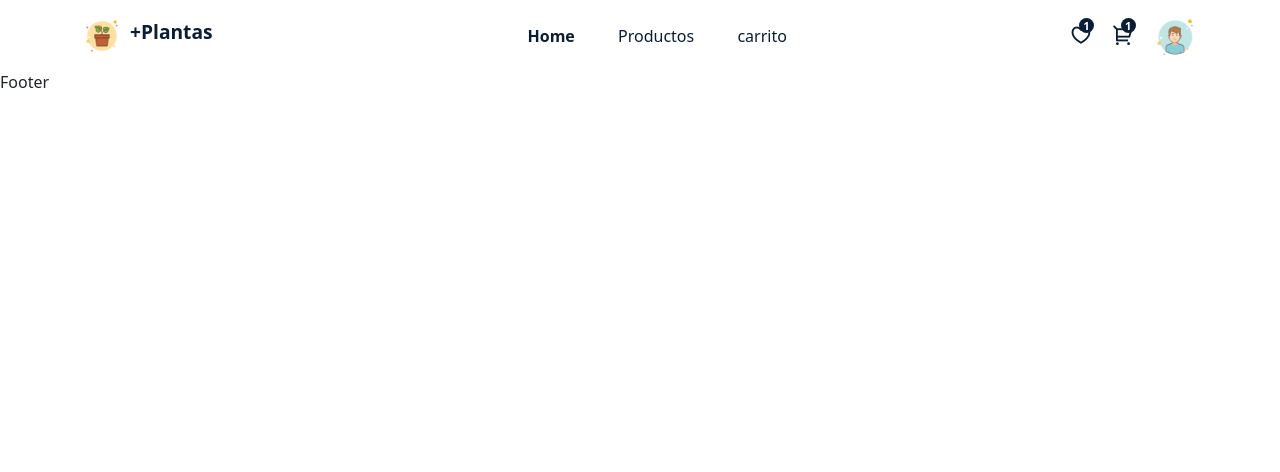
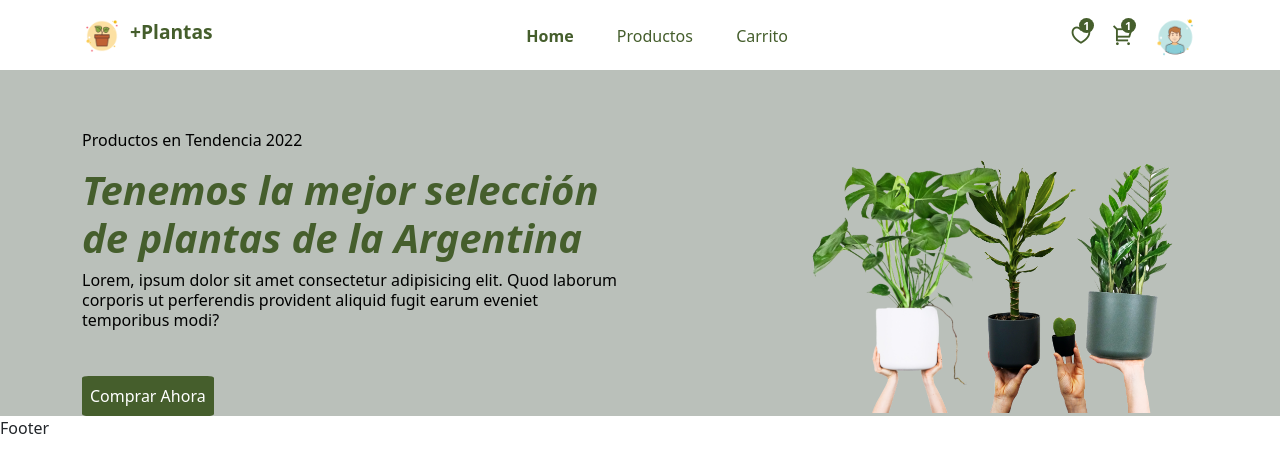
Before and after one commit to tomask98/proyecto-final-nucba, a React (Vite) app: page /Home in a window 1280 px wide. Shown: the top 472 px of the page. Built offline with nearby package versions, Linux system fonts and the light colour scheme.

Commit message:
modificaciones y hero(listo)

```diff
--- a/src/App.css
+++ b/src/App.css
@@ -7,11 +7,12 @@
   --card-bg-02: #d6e5fb;
   --card-bg-03: #ceebe9;
   --card-bg-04: #e2f2b2;
-  --primary-color: #0a1d37;
-  --hero-bg: #d6e5fb;
-  --heading-fontSize: 2rem;
-  --small-text-color: #999;
-  --heading-text-color: #0a1d37;
+  --primary-color: #455e2c;
+  --hero-bg: #bac0ba;
+  --heading-fontSize: 3rem;
+  --small-text-color: #fafafa;
+  --heading-text-color: #264e04;
+
 }
 
 
@@ -24,6 +25,7 @@
 
 body {
   font-family: "Montserrat", sans-serif;
+
 
 
 }
@@ -50,6 +52,7 @@ h1{
 }
 h2 {
   font-size: var(--heading-fontSize);
+
 }
 
 ul {
--- a/src/components/Header/Header.jsx
+++ b/src/components/Header/Header.jsx
@@ -22,7 +22,7 @@ const nav__link = [
   },
   {
     path: "cart",
-    display: "carrito",
+    display: "Carrito",
   },
 ];
 const Header = () => {
@@ -71,7 +71,7 @@ const Header = () => {
 
               <span>
                 {" "}
-                <motion.img whileTap={{scale:1.2}} src={usericon} alt="icono usuario" />
+                <motion.img whileTap={{scale:1.3}} src={usericon} alt="icono usuario" />
               </span>
             </div>
 
--- a/src/components/pestaña/pestana.jsx
+++ b/src/components/Helmet/Helmet.jsx
@@ -1,10 +1,10 @@
 import React from 'react'
 
-const pestana = (props)=> {
-  document.title = "+plantas-" + props.title
+const Helmet = (props)=> {
+  document.title = "+plantas- " + props.title
     return (
     <div className='w-100'>{props.children}</div>
   )
 }
 
-export default pestana
+export default Helmet
--- a/src/pages/Home.jsx
+++ b/src/pages/Home.jsx
@@ -1,8 +1,38 @@
-import React from 'react'
-import pestana from '../components/pestana/pestana'
+import React from "react";
+import { Link } from "react-router-dom";
+import { motion } from "framer-motion";
+import Helmet from "../components/helmet/helmet";
+import { Container, Row, Col } from "reactstrap";
+import heroImg from "../assets/banner.png";
+import "../styles/home.css"
+const Home = () => {
+  const year = new Date().getFullYear();
+  return (
+    <Helmet title={"Home"}>
+      <section className="hero__section">
+        <Container>
+          <Row>
+            <Col lg="6" md="6">
+              <div className="hero_content">
+                <p className="hero__subtitle"> Productos en Tendencia {year}</p>
+                <h2>Tenemos la mejor selección de plantas de la Argentina</h2>
+                <p>
+                  Lorem, ipsum dolor sit amet consectetur adipisicing elit. Quod
+                  laborum corporis ut perferendis provident aliquid fugit earum
+                  eveniet temporibus modi?
+                </p>
+                <motion.button whileHover={{scale:1.12}} className="Buy__btn"> <Link to='/shop'>Comprar Ahora</Link></motion.button>
+              </div>
+            </Col>
 
-const Home = () => {
-  return <pestana title={"Home"}></pestana>
-}
+            <Col lg='6' md='6'>
+            <div className="hero__img" >
+              <img src={heroImg} alt="" /></div></Col>
+          </Row>
+        </Container>
+      </section>
+    </Helmet>
+  );
+};
 
-export default Home
+export default Home;
--- /dev/null
+++ b/src/styles/home.css
@@ -0,0 +1,42 @@
+.hero__section{
+    background:var(--hero-bg);
+    padding: 60px 0px 0px;
+
+}
+
+.hero_content h2{
+    color: var(--primary-color);
+    font-size: 2.5rem;
+    font-style: italic;
+    font-weight: bolder;
+}
+
+.hero_content p {
+    color: #000;
+    font-weight: 500;
+    line-height: 20px;
+}
+
+.hero__section p:nth-child(1){
+    font-weight: 500;
+}
+
+.Buy__btn{
+    border: none;
+    outline:none;
+    padding: 8px 8px;
+    border-radius: 5%;
+    background: var(--primary-color);
+    color: #fff;
+    cursor: pointer;
+    font-size: 1rem;
+    margin-top: 30px;
+
+}
+.Buy__btn a{
+    text-decoration: none;
+    color: unset;
+}
+.Buy__btn a:hover{
+    color:#fff;
+}
```
Also changed, not shown: src/assets/banner.png (added).
